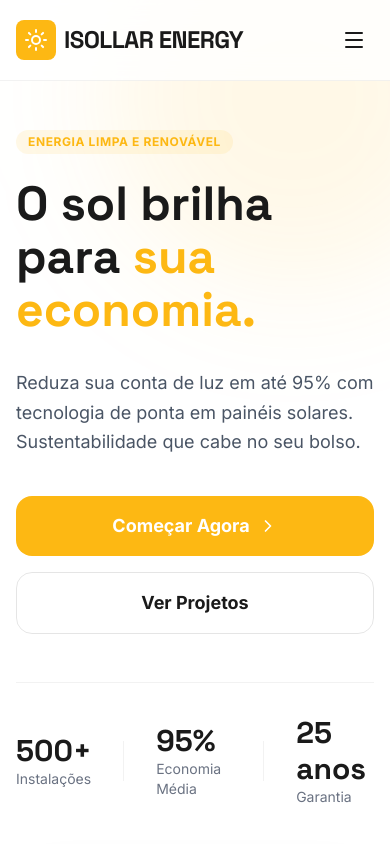
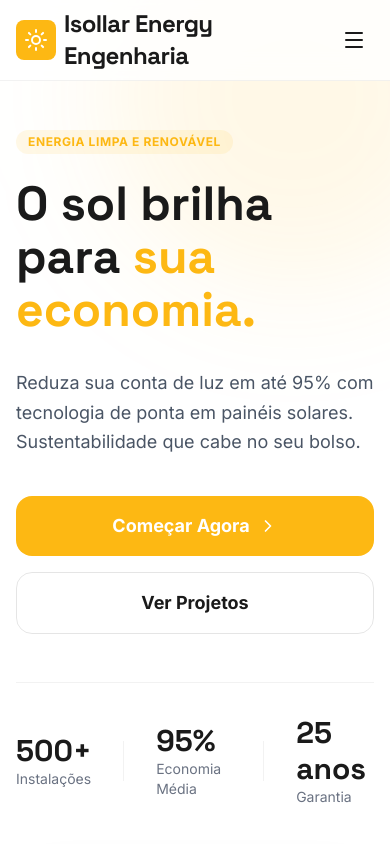
Before and after one commit to havertzDEV/solar, a React (Vite) app: page / in a window 390 px wide. Shown: the top 844 px of the page. Built offline with nearby package versions, Linux system fonts and the light colour scheme.

Commit message:
feat: Update company name and contact info
Updates the company name displayed in the header and footer to "Isollar Energy Engenharia". Also, corrects the contact email and phone number in the footer.

```diff
--- a/src/components/SolarComponents.tsx
+++ b/src/components/SolarComponents.tsx
@@ -13,7 +13,7 @@ export function Navbar() {
             <div className="bg-solar-yellow p-2 rounded-lg">
               <Sun className="w-6 h-6 text-white" />
             </div>
-            <span className="text-2xl font-display font-bold tracking-tight">ISOLLAR ENERGY</span>
+            <span className="text-2xl font-display font-bold tracking-tight">Isollar Energy Engenharia</span>
           </div>
 
           <div className="hidden md:flex items-center gap-8">
@@ -267,7 +267,7 @@ export function Contact() {
                 </div>
                 <div>
                   <p className="font-bold">E-mail</p>
-                  <p className="text-gray-500">contato@isollarenergy.com.br</p>
+                  <p className="text-gray-500">isollarenergyengenharia@gmail.com</p>
                 </div>
               </div>
               <div className="flex items-center gap-4">
@@ -276,7 +276,7 @@ export function Contact() {
                 </div>
                 <div>
                   <p className="font-bold">Telefone</p>
-                  <p className="text-gray-500">(11) 99999-9999</p>
+                  <p className="text-gray-500">(98) 99151-6381</p>
                 </div>
               </div>
             </div>
@@ -348,7 +348,7 @@ export function Footer() {
           </div>
         </div>
         <div className="border-t border-white/10 pt-8 flex flex-col md:row justify-between items-center gap-4">
-          <p className="text-gray-500 text-xs">© 2026 Isollar Energy Engenharia. Todos os direitos reservados.</p>
+          <p className="text-gray-500 text-xs">© 2022 Isollar Energy Engenharia. Todos os direitos reservados.</p>
           <div className="flex gap-6">
             {/* Social icons could go here */}
           </div>
```
